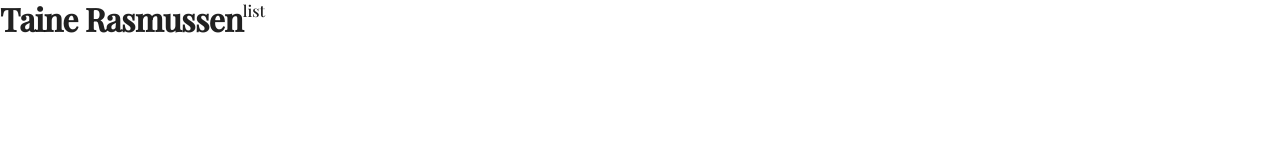
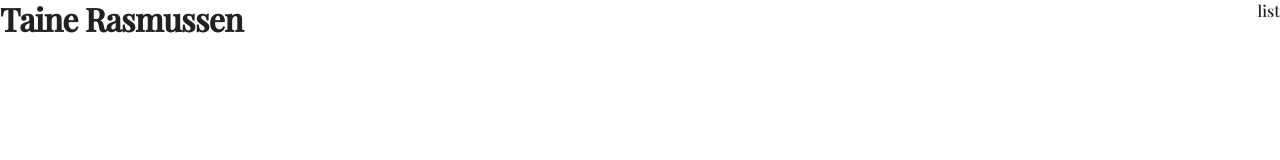
Before and after one commit to taine-rasmussen/photography-portfolio, a React (Vite) app: page / in a window 1280 px wide. Shown: the top 160 px of the page. Built offline with nearby package versions, Linux system fonts and the light colour scheme.

Commit message:
rowbox props

```diff
--- a/src/Nav/index.tsx
+++ b/src/Nav/index.tsx
@@ -3,7 +3,7 @@ import { Box, Typography } from '@mui/material'
 
 const index = () => {
   return (
-    <RowBox>
+    <RowBox spaceBetween>
       <Box>
         <Typography
           variant='h1'
--- a/src/Wrappers/RowBox.tsx
+++ b/src/Wrappers/RowBox.tsx
@@ -3,15 +3,24 @@ import { ReactNode } from 'react';
 
 interface RowBoxProps {
   children: ReactNode;
+  spaceBetween?: boolean;
+  fullWidth?: boolean;
 };
 
 const RowBox = (props: RowBoxProps) => {
-  const { children } = props;
+  const {
+    children,
+    fullWidth,
+    spaceBetween,
+  } = props;
+
   return (
     <Box
       sx={{
         flexDirection: 'row',
         display: 'flex',
+        justifyContent: spaceBetween ? 'space-between' : 'flex-start',
+        width: fullWidth ? '100%' : 'auto'
       }}
     >
       {children}
```
